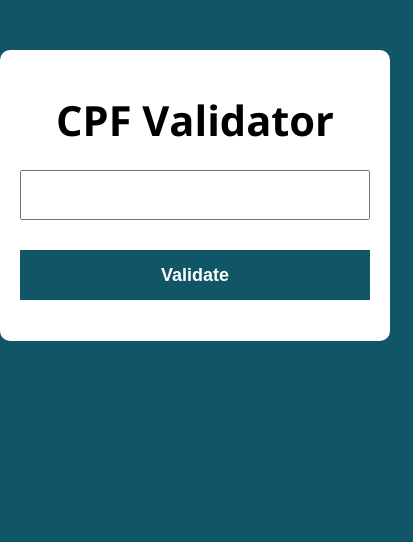
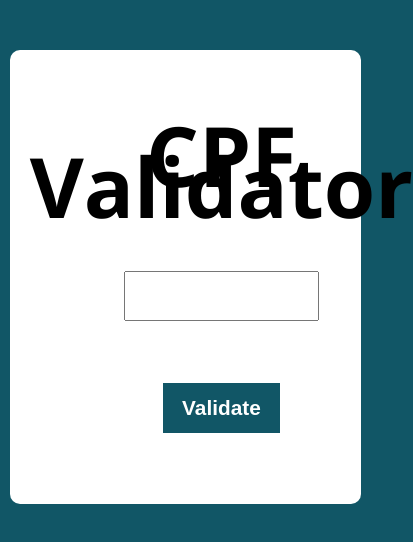
Before and after one commit to evan-lima/cpfValidator, a plain HTML site: page index.html in a window 390 px wide. Shown: the whole page, 413 px wide, since content can reach past the window. Drawn offline with nearby package versions, Linux system fonts and the light colour scheme.

Commit message:
responsividade 1.0

```diff
--- a/index.html
+++ b/index.html
@@ -11,10 +11,8 @@
 <body>
     <section class="container">
         <h1>CPF Validator</h1>
-        <p>
             <input type="text" class="cpf-input">
             <button type="submit" class="btn-validate">Validate</button>
-        </p>
         <p class="result"></p>
     </section>
     <script src="index.js"></script>
--- a/index.js
+++ b/index.js
@@ -57,6 +57,10 @@ function digitCalc(cpfArray){
 
     cpfArray = cpfArray.reduce((ac, val) => ac + Number(val), 0);
 
-    return (11 - (Number(cpfArray) % 11));
+    const digito = 11 - (cpfArray % 11);
+
+    return digito <= 9 ? String(digito) : '0';
+
+
 
 }
--- a/style.css
+++ b/style.css
@@ -39,23 +39,23 @@ h1 {
     font-size: 23px;
 }
 
-p input, p label, p button {
+input, label, button {
   display: block;
   width: 100%;
   margin-bottom: 10px;
 }
 
-p input {
+input {
   font-size: 24px;
   height: 50px;
   padding: 0 20px;
 }
 
-p input:focus {
+input:focus {
   outline: 1px solid var(--primary-color);
 }
 
-p button {
+button {
   border: none;
   background: var(--primary-color);
   color: #fff;
@@ -66,7 +66,7 @@ p button {
   margin-top: 30px;
 }
 
-p button:hover {
+button:hover {
   background: var(--primary-color-darker);
 }
 .result{
@@ -83,3 +83,33 @@ p button:hover {
   padding: 10px;
   color: #db0404dd;
 }
+
+@media (max-width: 980px) {
+  body{
+    width: 95%;
+  }
+  h1{
+    font-size: 4em;
+  }
+  .container{
+    display: grid;
+    max-width: 90vw;
+    align-items: center;
+
+  }
+  .cpf-input{
+    justify-self: center;
+    width: 50dvw;
+    font-size: 1em;
+    padding: 0.5rem;
+    margin-bottom: 2rem;
+  }
+  .btn-validate{
+    font-size: 1em;
+    width: 30dvw;
+    justify-self: center;
+    padding: 0.5rem;
+  }
+
+
+}
```
